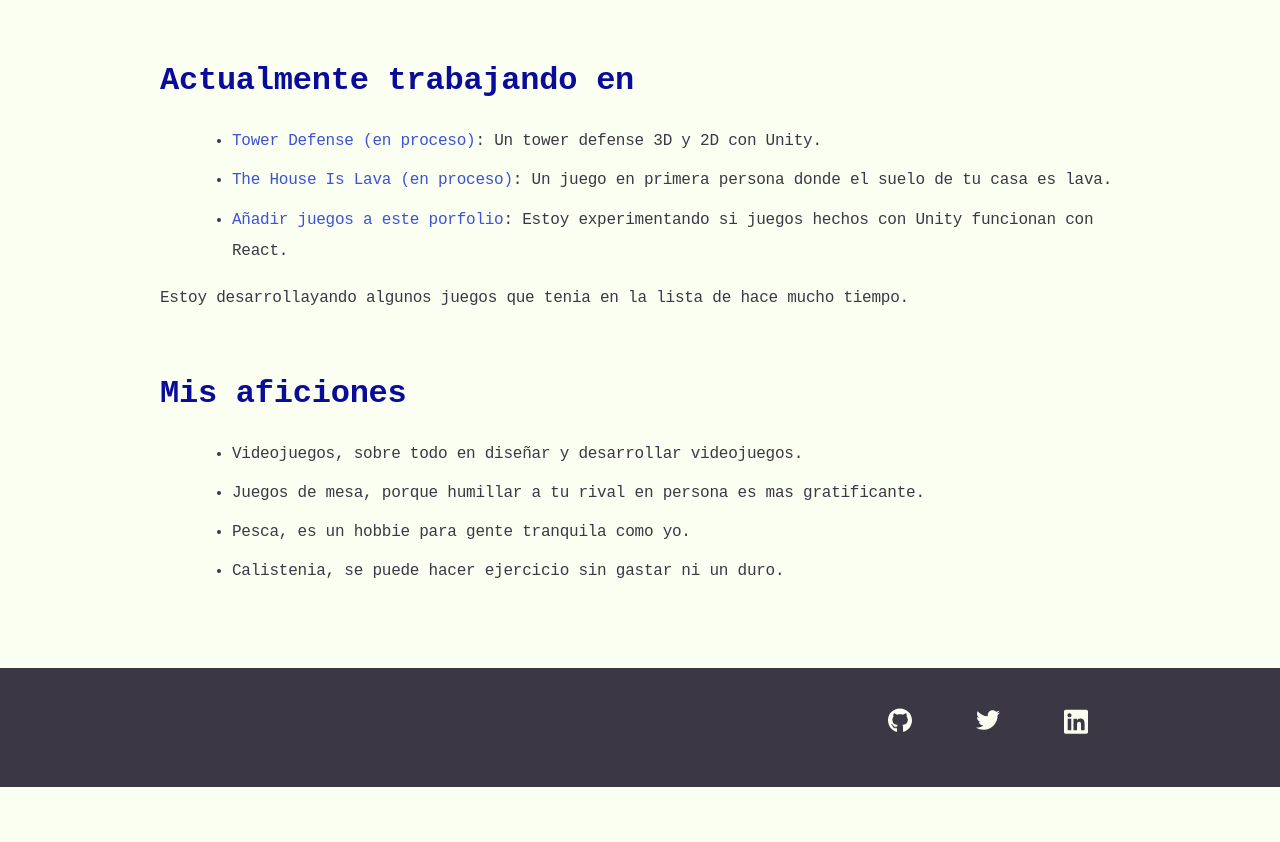
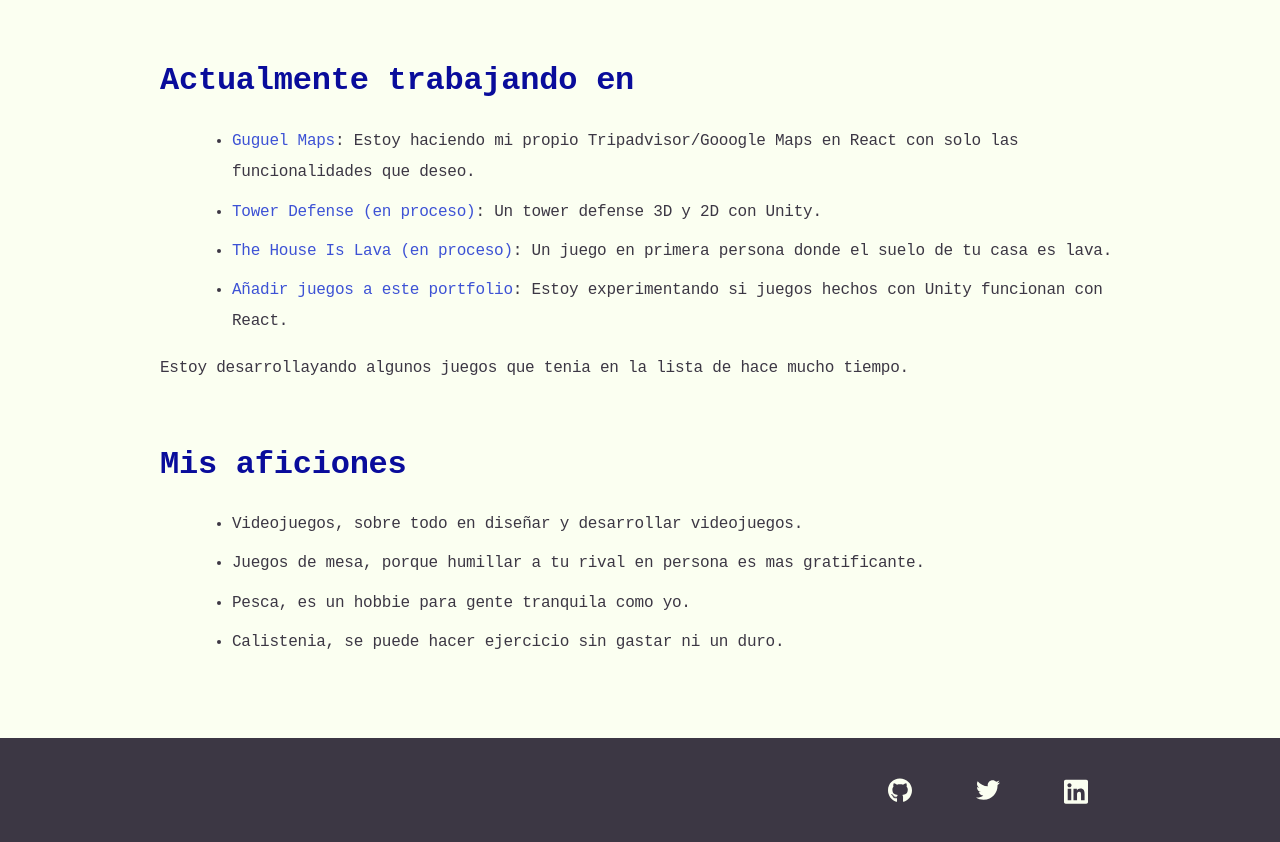
Before and after one commit to Hecater88/portfolio, a React (Create React App) app: page / in a window 1280 px wide. Shown: the part 2460-3302 px from the top of the page. Before the commit the page ends 3247 px from the top, so only its background shows below. Built offline with nearby package versions, Linux system fonts and the light colour scheme.

Commit message:
+1 project

```diff
--- a/src/components/current-projects.js
+++ b/src/components/current-projects.js
@@ -3,6 +3,12 @@ function CurrentProjects() {
     <div>
       <h3>Actualmente trabajando en</h3>
       <ul>
+        <li>
+          <a href="https://hecater88.github.io/Guguel-Map/" target="_blank" rel="noreferrer">
+            Guguel Maps
+          </a>
+          : Estoy haciendo mi propio Tripadvisor/Gooogle Maps en React con solo las funcionalidades que deseo.
+        </li>
         <li>
           <a href="https://github.com/Hecater88/TowerDefense" target="_blank" rel="noreferrer">
             Tower Defense (en proceso)
@@ -18,7 +24,7 @@ function CurrentProjects() {
 
         <li>
           <a href="https://github.com/Hecater88/portfolio" target="_blank" rel="noreferrer">
-            Añadir juegos a este porfolio
+            Añadir juegos a este portfolio
           </a>
           : Estoy experimentando si juegos hechos con Unity funcionan con React.
         </li>
```
